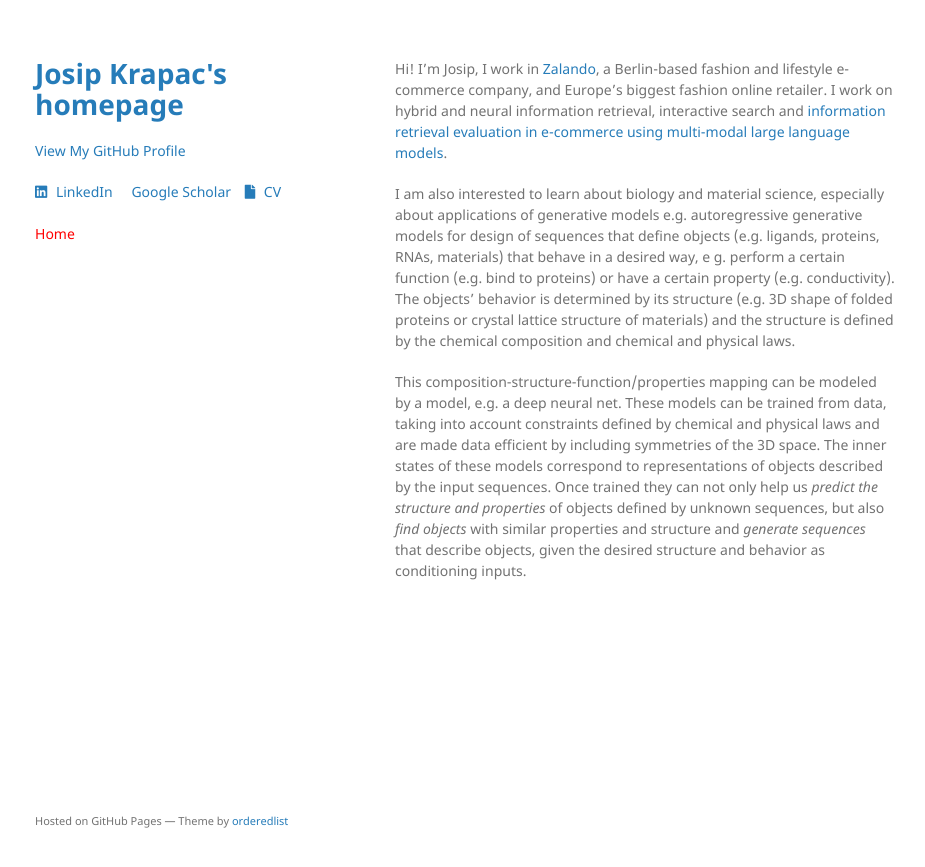
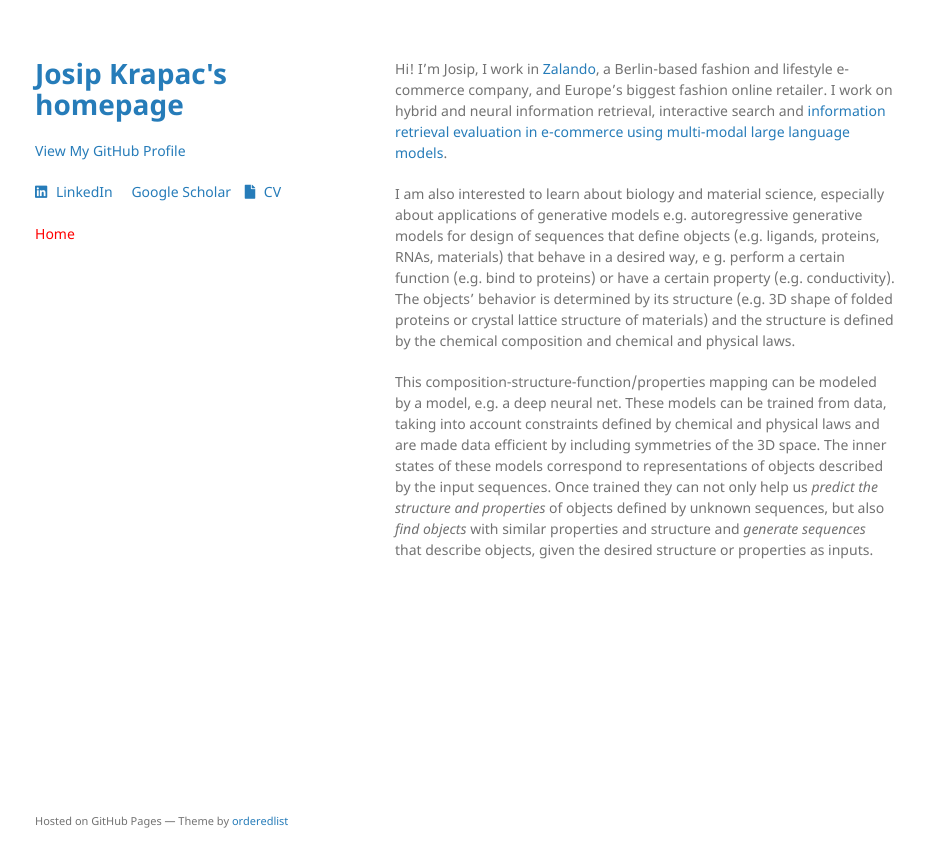
Before and after one commit to josipkrapac/josipkrapac.github.io, a Jekyll site: the page built from index.md, in a window 1280 px wide. Shown: the top 867 px of the page, without its empty margins (175-1100 px from the left). Built offline with Jekyll 4.4.1, drawn with Linux system fonts in a browser that asks for light colours; a style sheet for code colours, icons or effects is not loaded.

Commit message:
Update index.md

```diff
--- a/index.md
+++ b/index.md
@@ -6,4 +6,4 @@ Hi! I'm Josip, I work in [Zalando](http://zalando.com), a Berlin-based fashion a
 
 I am also interested to learn about biology and material science, especially about applications of generative models e.g. autoregressive generative models for design of sequences that define objects (e.g. ligands, proteins, RNAs, materials) that behave in a desired way, e g. perform a certain function (e.g. bind to proteins) or have a certain property (e.g. conductivity). The objects' behavior is determined by its structure (e.g. 3D shape of folded proteins or crystal lattice structure of materials) and the structure is defined by the chemical composition and chemical and physical laws.
 
-This composition-structure-function/properties mapping can be modeled by a model, e.g. a deep neural net. These models can be trained from data, taking into account constraints defined by chemical and physical laws and are made data efficient by including symmetries of the 3D space. The inner states of these models correspond to representations of objects described by the input sequences. Once trained they can not only help us _predict the structure and properties_ of objects defined by unknown sequences, but also _find objects_ with similar properties and structure and _generate sequences_ that describe objects, given the desired structure and behavior as conditioning inputs.
+This composition-structure-function/properties mapping can be modeled by a model, e.g. a deep neural net. These models can be trained from data, taking into account constraints defined by chemical and physical laws and are made data efficient by including symmetries of the 3D space. The inner states of these models correspond to representations of objects described by the input sequences. Once trained they can not only help us _predict the structure and properties_ of objects defined by unknown sequences, but also _find objects_ with similar properties and structure and _generate sequences_ that describe objects, given the desired structure or properties as inputs.
```
